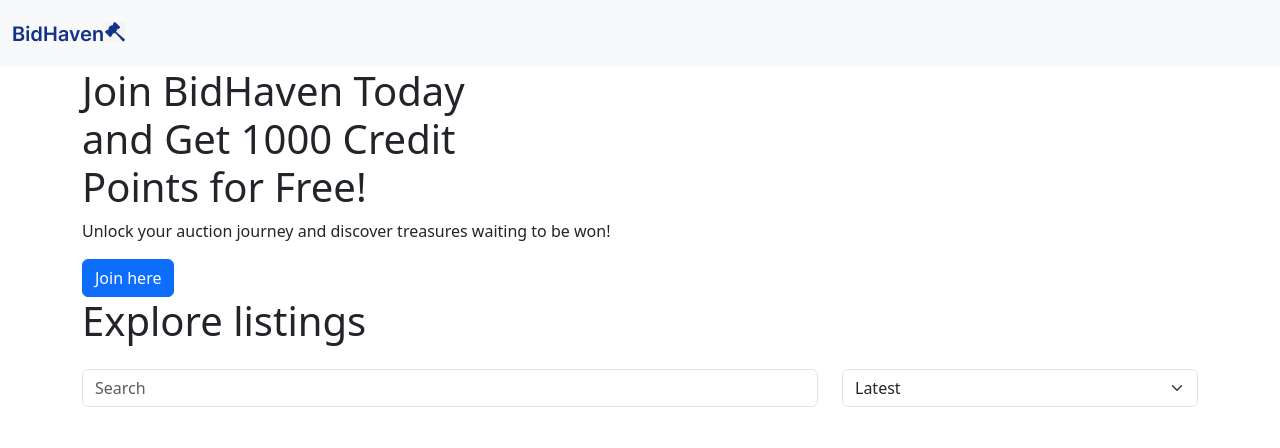
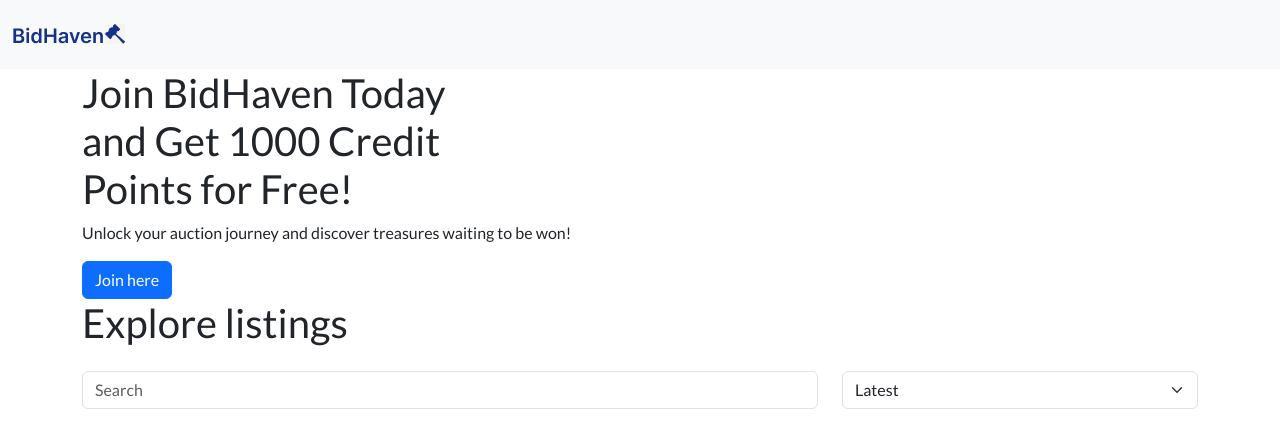
Before and after one commit to karlwoien/sp2-fed-noroff, a website: page index.html in a window 1280 px wide. Drawn offline with nearby package versions, Linux system fonts and the light colour scheme; files that its build step writes are made by us from their sources.

Commit message:
adds custom font

```diff
--- a/index.html
+++ b/index.html
@@ -7,6 +7,12 @@
     <meta
       name="description"
       content="Welcome to BidHaven! Your online auctions house where you can bid on anything."
+    />
+    <link rel="preconnect" href="https://fonts.googleapis.com" />
+    <link rel="preconnect" href="https://fonts.gstatic.com" crossorigin />
+    <link
+      href="https://fonts.googleapis.com/css2?family=Lato:wght@100;300;400;700;900&display=swap"
+      rel="stylesheet"
     />
     <link rel="stylesheet" href="/dist/css/styles.css" />
     <script src="/node_modules/bootstrap/dist/js/bootstrap.bundle.min.js"></script>
--- a/src/scss/_variables.scss
+++ b/src/scss/_variables.scss
@@ -604,6 +604,8 @@ $aspect-ratios: (
 // scss-docs-start font-variables
 // stylelint-disable value-keyword-case
 $font-family-sans-serif:
+  "Lato",
+  // Custom font
   system-ui,
   -apple-system,
   "Segoe UI",
```
Also changed, not shown: listing/add-new/index.html (+6 -0 lines), listing/index.html (+6 -0 lines), login/index.html (+6 -0 lines), profile/index.html (+6 -0 lines), signup/index.html (+6 -0 lines).
